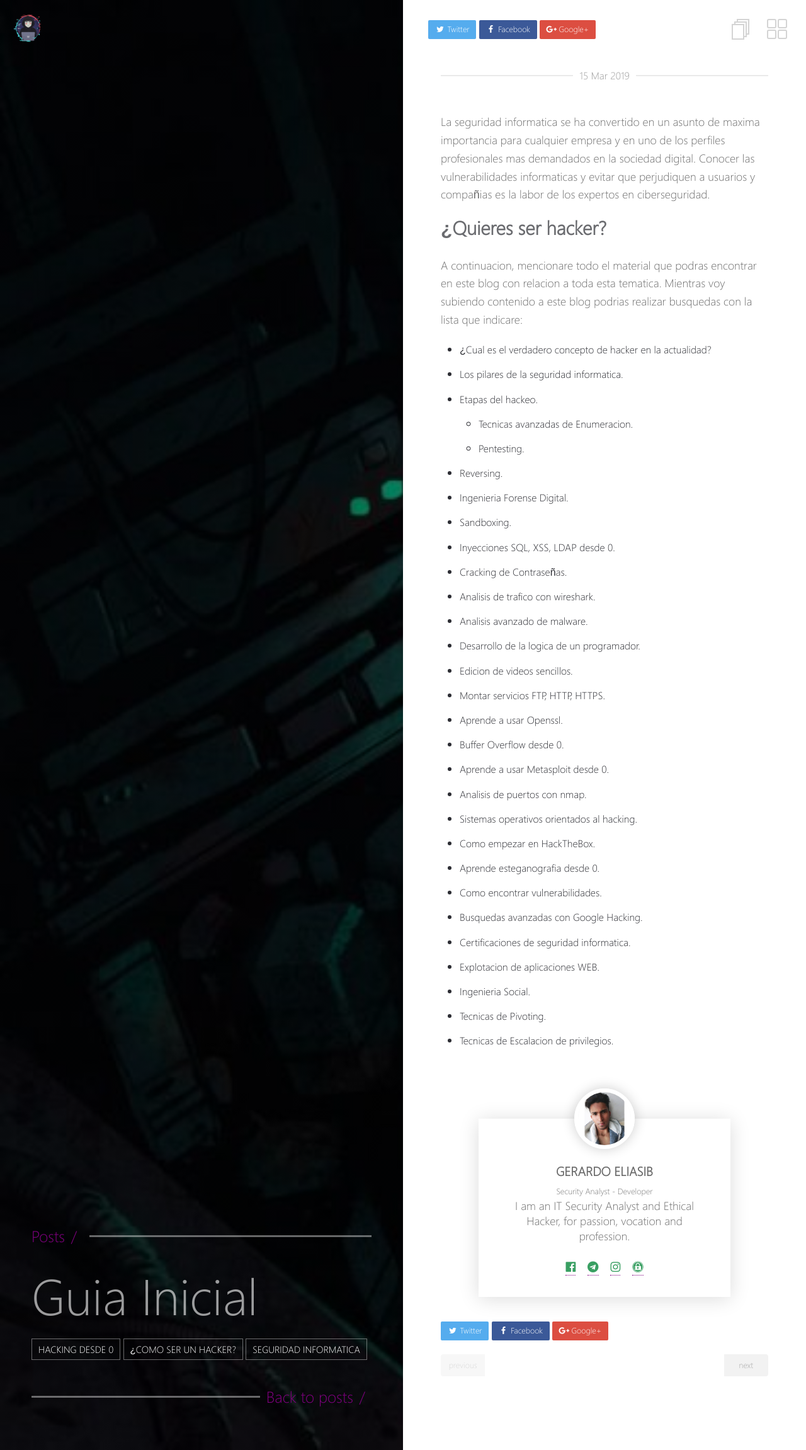
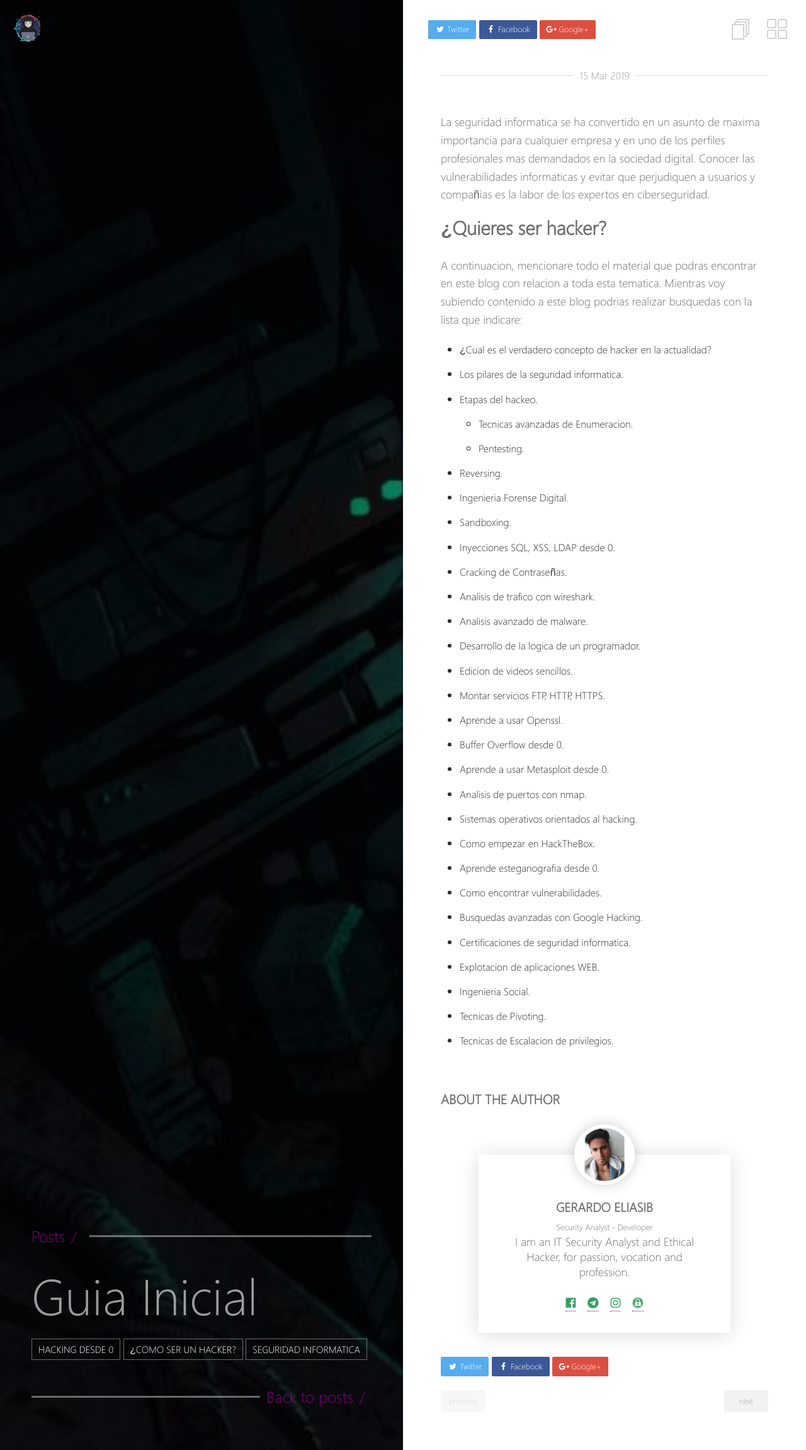
Before and after one commit to HackingProfessional/Security, a Jekyll site: the page built from _posts/2019-03-15-Guia-Inicial.md, in a window 1280 px wide. Shown: the whole page at 63% size. Built offline with Jekyll 4.4.1, drawn with Linux system fonts in a browser that asks for light colours; nearby versions of some CDN libraries.

Commit message:
Update signature.html

```diff
--- a/_includes/signature.html
+++ b/_includes/signature.html
@@ -1,3 +1,6 @@
+<h3>
+ABOUT THE AUTHOR
+</h3>
 <div class="card">
         <div class="card-header">
             <img src="https://hackingprofessional.github.io/Security/images/img.jpg" alt="Profile Image" class="profile-img">
```
